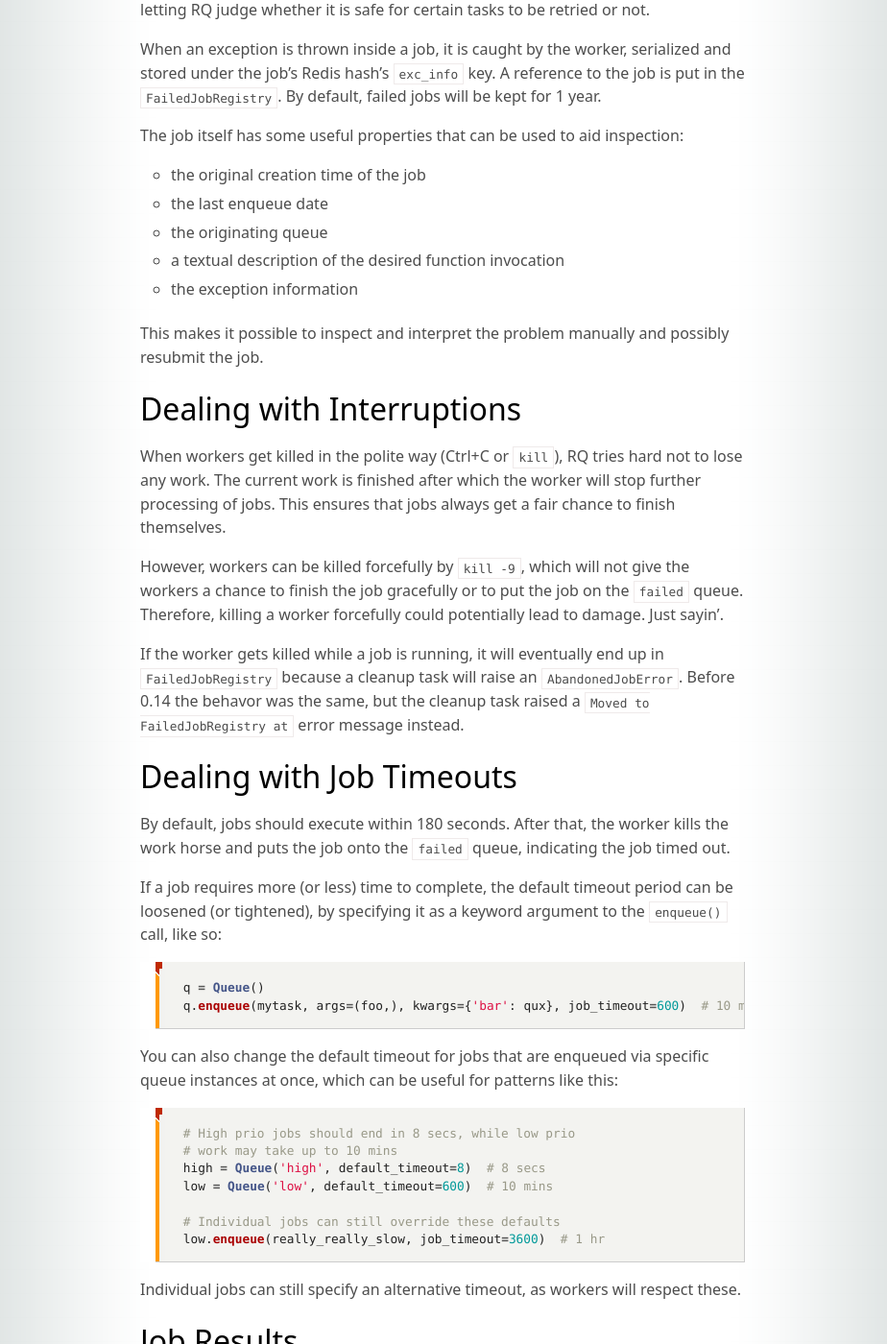
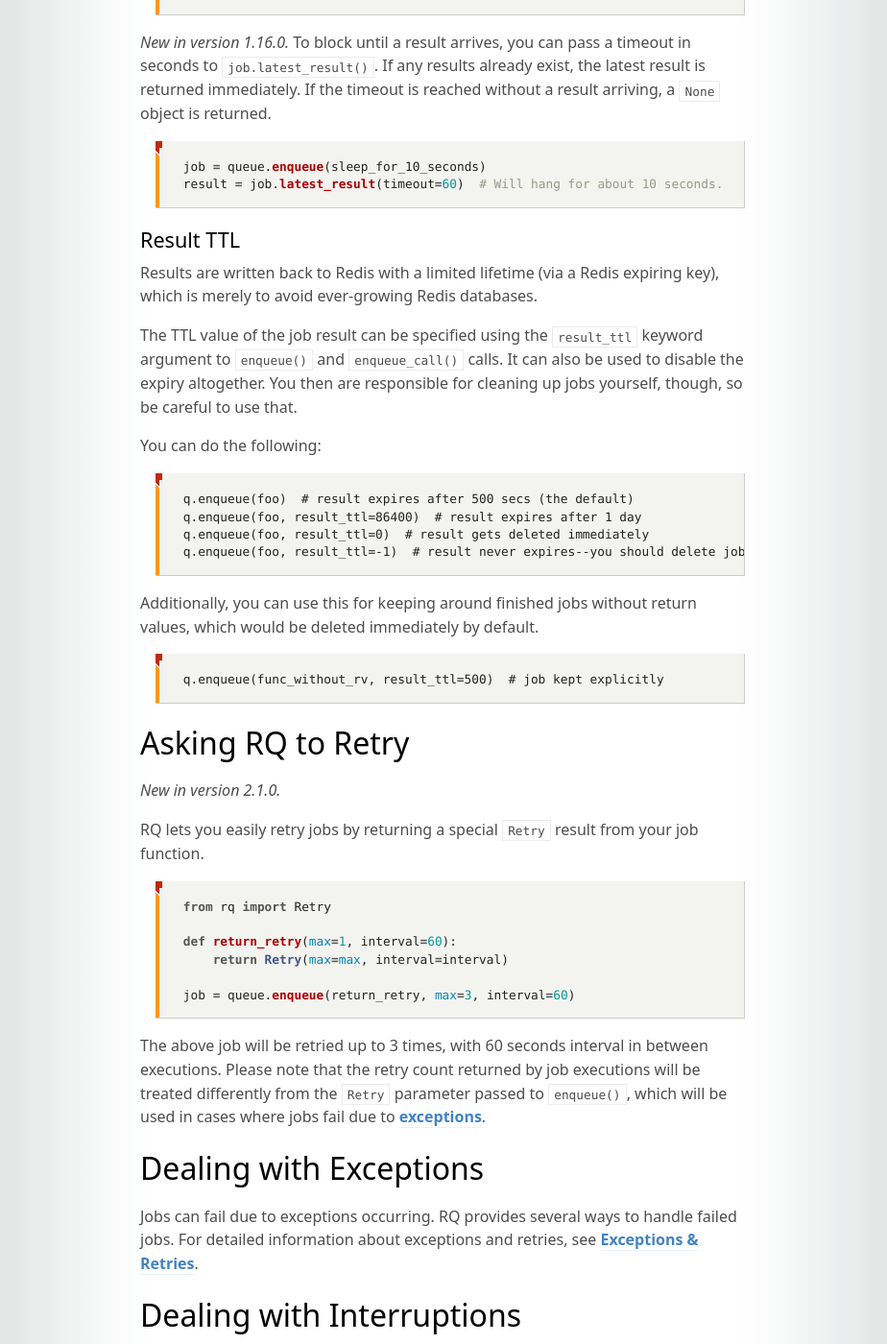
Before and after one commit to rq/rq, a Jekyll site: the page built from docs/docs/results.md, in a window 1280 px wide and 1400 px high, scrolled down 1377 px. Shown: the whole window at 96% size, without its empty margins (179-1103 px from the left). Built offline with Jekyll 4.4.1, drawn with Linux system fonts in a browser that asks for light colours; some web fonts are replaced; comment, search, counter and statistics services are not loaded; some of the changed text lies outside the part shown.

Commit message:
Document Retry Result (#2161)

````diff
--- a/docs/docs/results.md
+++ b/docs/docs/results.md
@@ -3,129 +3,23 @@ title: "RQ: Results"
 layout: docs
 ---
 
-Enqueueing jobs is delayed execution of function calls.  This means we're
-solving a problem, but are getting back a few in return.
+Enqueueing jobs is delayed execution of function calls. This means we're offloading work
+to be processed later, which solves one problem but introduces others - namely,
+how do we handle the results and output of these delayed function calls?
 
-
-## Dealing with Results
-
-Python functions may have return values, so jobs can have them, too.  If a job
-returns a non-`None` return value, the worker will write that return value back
-to the job's Redis hash under the `result` key. The job's Redis hash itself
-will expire after 500 seconds by default after the job is finished.
-
-The party that enqueued the job gets back a `Job` instance as a result of the
-enqueueing itself. Such a `Job` object is a proxy object that is tied to the
-job's ID, to be able to poll for results.
-
-
-### Return Value TTL
-Return values are written back to Redis with a limited lifetime (via a Redis
-expiring key), which is merely to avoid ever-growing Redis databases.
-
-The TTL value of the job result can be specified using the
-`result_ttl` keyword argument to `enqueue()` and `enqueue_call()` calls.  It
-can also be used to disable the expiry altogether.  You then are responsible
-for cleaning up jobs yourself, though, so be careful to use that.
-
-You can do the following:
-
-    q.enqueue(foo)  # result expires after 500 secs (the default)
-    q.enqueue(foo, result_ttl=86400)  # result expires after 1 day
-    q.enqueue(foo, result_ttl=0)  # result gets deleted immediately
-    q.enqueue(foo, result_ttl=-1)  # result never expires--you should delete jobs manually
-
-Additionally, you can use this for keeping around finished jobs without return
-values, which would be deleted immediately by default.
-
-    q.enqueue(func_without_rv, result_ttl=500)  # job kept explicitly
-
-
-## Dealing with Exceptions
-
-Jobs can fail and throw exceptions. This is a fact of life. RQ deals with
-this in the following way.
-
-Furthermore, it should be possible to retry failed
-jobs. Typically, this is something that needs manual interpretation, since
-there is no automatic or reliable way of letting RQ judge whether it is safe
-for certain tasks to be retried or not.
-
-When an exception is thrown inside a job, it is caught by the worker,
-serialized and stored under the job's Redis hash's `exc_info` key. A reference
-to the job is put in the `FailedJobRegistry`. By default, failed jobs will be
-kept for 1 year.
-
-The job itself has some useful properties that can be used to aid inspection:
-
-* the original creation time of the job
-* the last enqueue date
-* the originating queue
-* a textual description of the desired function invocation
-* the exception information
-
-This makes it possible to inspect and interpret the problem manually and
-possibly resubmit the job.
-
-
-## Dealing with Interruptions
-
-When workers get killed in the polite way (Ctrl+C or `kill`), RQ tries hard not
-to lose any work.  The current work is finished after which the worker will
-stop further processing of jobs.  This ensures that jobs always get a fair
-chance to finish themselves.
-
-However, workers can be killed forcefully by `kill -9`, which will not give the
-workers a chance to finish the job gracefully or to put the job on the `failed`
-queue.  Therefore, killing a worker forcefully could potentially lead to
-damage. Just sayin'.
-
-If the worker gets killed while a job is running, it will eventually end up in
-`FailedJobRegistry` because a cleanup task will raise an `AbandonedJobError`.
-Before 0.14 the behavor was the same, but the cleanup task raised a
-`Moved to FailedJobRegistry at` error message instead.
-
-## Dealing with Job Timeouts
-
-By default, jobs should execute within 180 seconds.  After that, the worker
-kills the work horse and puts the job onto the `failed` queue, indicating the
-job timed out.
-
-If a job requires more (or less) time to complete, the default timeout period
-can be loosened (or tightened), by specifying it as a keyword argument to the
-`enqueue()` call, like so:
-
-```python
-q = Queue()
-q.enqueue(mytask, args=(foo,), kwargs={'bar': qux}, job_timeout=600)  # 10 mins
-```
-
-You can also change the default timeout for jobs that are enqueued via specific
-queue instances at once, which can be useful for patterns like this:
-
-```python
-# High prio jobs should end in 8 secs, while low prio
-# work may take up to 10 mins
-high = Queue('high', default_timeout=8)  # 8 secs
-low = Queue('low', default_timeout=600)  # 10 mins
-
-# Individual jobs can still override these defaults
-low.enqueue(really_really_slow, job_timeout=3600)  # 1 hr
-```
-
-Individual jobs can still specify an alternative timeout, as workers will
-respect these.
-
+In RQ, the return value of a job is stored in Redis. You can inspect each execution via the
+`Result` object.
 
 ## Job Results
 _New in version 1.12.0._
 
-If a job is executed multiple times, you can access its execution history by calling
-`job.results()`. RQ will store up to 10 latest execution results.
+Job executions results are stored in a `Result` object. If a job is executed multiple times,
+you can access its execution history by calling `job.results()`.
+RQ will store up to 10 latest execution results.
 
 Calling `job.latest_result()` will return the latest `Result` object, which has the
 following attributes:
-* `type` - an enum of `SUCCESSFUL`, `FAILED` or `STOPPED`
+* `type` - an enum of `SUCCESSFUL`, `FAILED`, `RETRIED` or `STOPPED`
 * `created_at` - the time at which result is created
 * `return_value` - job's return value, only present if result type is `SUCCESSFUL`
 * `exc_string` - the exception raised by job, only present if result type is `FAILED`
@@ -136,7 +30,7 @@ job = Job.fetch(id='my_id', connection=redis)
 result = job.latest_result()  #  returns Result(id=uid, type=SUCCESSFUL)
 if result.type == result.Type.SUCCESSFUL:
     print(result.return_value)
-else:
+elif result.type == result.Type.FAILED:
     print(result.exc_string)
 ```
 
@@ -164,3 +58,98 @@ To block until a result arrives, you can pass a timeout in seconds to `job.lates
 job = queue.enqueue(sleep_for_10_seconds)
 result = job.latest_result(timeout=60)  # Will hang for about 10 seconds.
 ```
+
+### Result TTL
+Results are written back to Redis with a limited lifetime (via a Redis
+expiring key), which is merely to avoid ever-growing Redis databases.
+
+The TTL value of the job result can be specified using the
+`result_ttl` keyword argument to `enqueue()` and `enqueue_call()` calls.  It
+can also be used to disable the expiry altogether.  You then are responsible
+for cleaning up jobs yourself, though, so be careful to use that.
+
+You can do the following:
+
+    q.enqueue(foo)  # result expires after 500 secs (the default)
+    q.enqueue(foo, result_ttl=86400)  # result expires after 1 day
+    q.enqueue(foo, result_ttl=0)  # result gets deleted immediately
+    q.enqueue(foo, result_ttl=-1)  # result never expires--you should delete jobs manually
+
+Additionally, you can use this for keeping around finished jobs without return
+values, which would be deleted immediately by default.
+
+    q.enqueue(func_without_rv, result_ttl=500)  # job kept explicitly
+
+
+## Asking RQ to Retry
+_New in version 2.1.0._
+
+RQ lets you easily retry jobs by returning a special `Retry` result from your job function.
+
+```python
+from rq import Retry
+
+def return_retry(max=1, interval=60):
+    return Retry(max=max, interval=interval)
+
+job = queue.enqueue(return_retry, max=3, interval=60)
+```
+
+The above job will be retried up to 3 times, with 60 seconds interval in between executions.
+Please note that the retry count returned by job executions will be treated differently from the
+`Retry` parameter passed to `enqueue()`, which will be used in cases where jobs fail due to
+[exceptions](https://python-rq.org/docs/exceptions/#retrying-failed-jobs).
+
+
+## Dealing with Exceptions
+
+Jobs can fail due to exceptions occurring. RQ provides several ways to handle failed jobs.
+For detailed information about exceptions and retries, see [Exceptions & Retries](https://python-rq.org/docs/exceptions/#retrying-failed-jobs).
+
+
+## Dealing with Interruptions
+
+When workers get killed in the polite way (Ctrl+C or `kill`), RQ tries hard not
+to lose any work.  The current work is finished after which the worker will
+stop further processing of jobs.  This ensures that jobs always get a fair
+chance to finish themselves.
+
+However, workers can be killed forcefully by `kill -9`, which will not give the
+workers a chance to finish the job gracefully or to put the job on the `failed`
+queue.  Therefore, killing a worker forcefully could potentially lead to
+damage. Just sayin'.
+
+If the worker gets killed while a job is running, it will eventually end up in
+`FailedJobRegistry` because a cleanup task will raise an `AbandonedJobError`.
+
+
+## Dealing with Job Timeouts
+
+By default, jobs should execute within 180 seconds.  After that, the worker
+kills the work horse and puts the job onto the `failed` queue, indicating the
+job timed out.
+
+If a job requires more (or less) time to complete, the default timeout period
+can be loosened (or tightened), by specifying it as a keyword argument to the
+`enqueue()` call, like so:
+
+```python
+q = Queue(connection=Redis())
+q.enqueue(mytask, args=(foo,), kwargs={'bar': qux}, job_timeout=600)  # 10 mins
+```
+
+You can also change the default timeout for jobs that are enqueued via specific
+queue instances at once, which can be useful for patterns like this:
+
+```python
+# High prio jobs should end in 8 secs, while low prio
+# work may take up to 10 mins
+high = Queue('high', connection=Redis(), default_timeout=8)  # 8 secs
+low = Queue('low', connection=Redis(), default_timeout=600)  # 10 mins
+
+# Individual jobs can still override these defaults
+low.enqueue(really_really_slow, job_timeout=3600)  # 1 hr
+```
+
+Individual jobs can still specify an alternative timeout, as workers will
+respect these.
````
